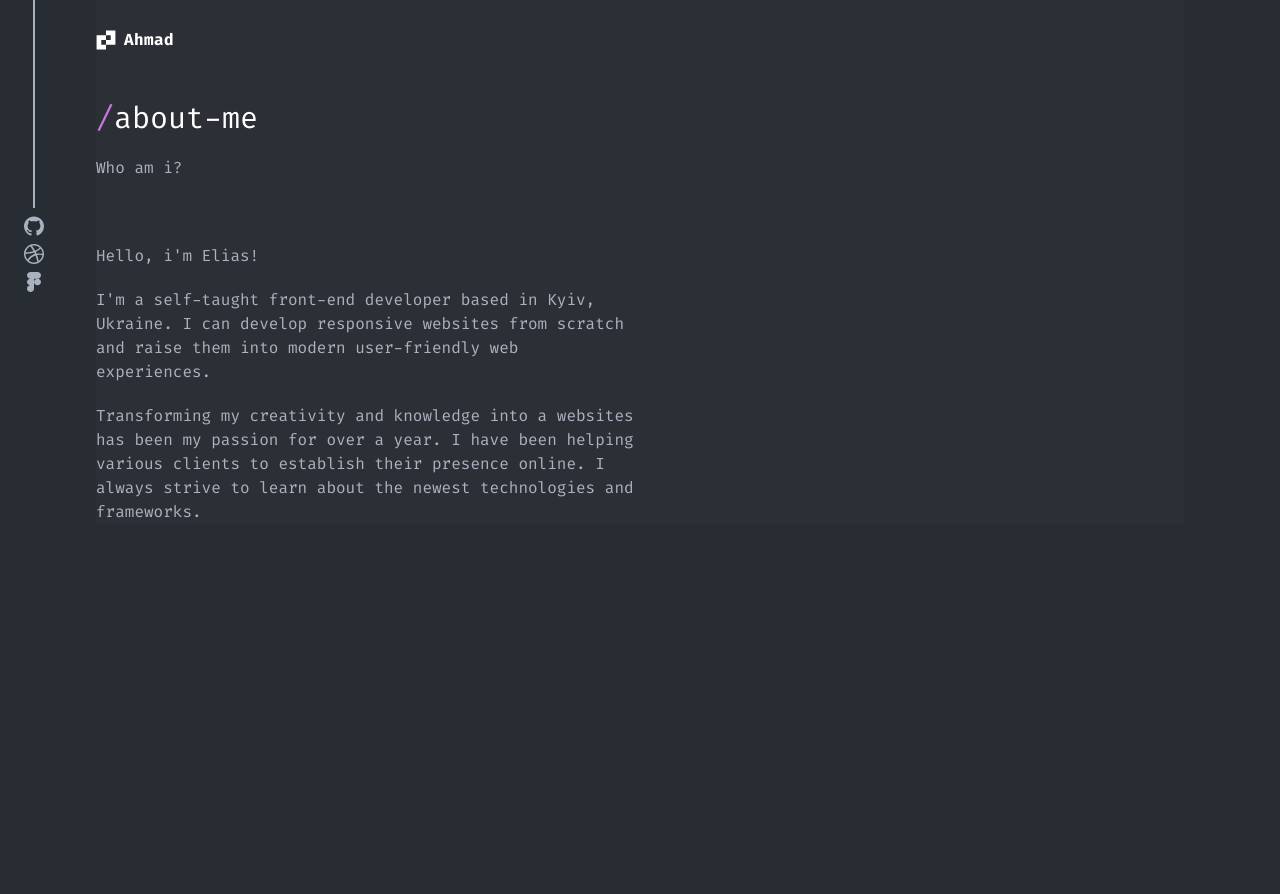
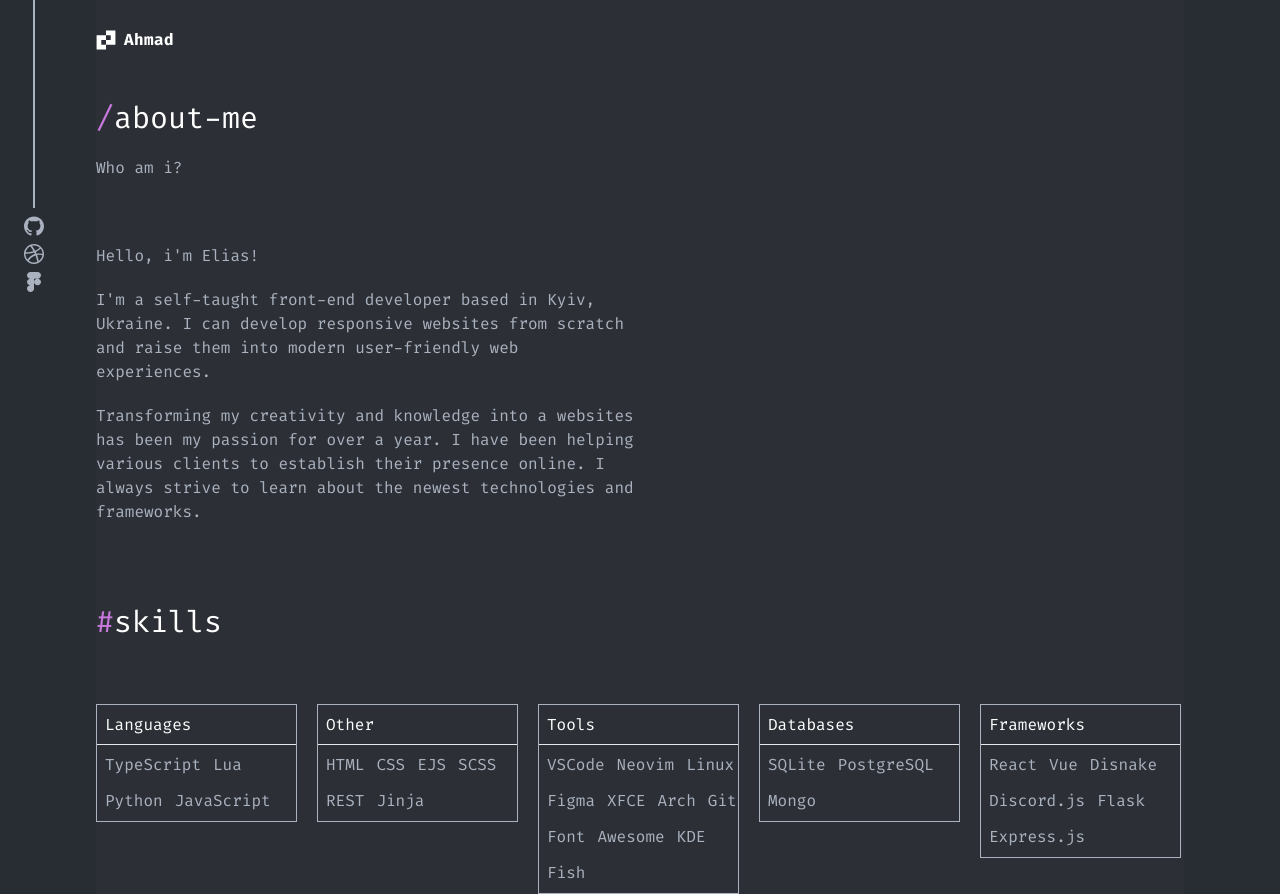
Before and after one commit to ahmadnourldin1/portfolio, a Next.js app: page /about-me in a window 1280 px wide. Before the commit the page ends 800 px from the top, so only its background shows below. Built offline with nearby package versions, Linux system fonts and the light colour scheme.

Commit message:
feat:create the skills section in the about me page.

```diff
--- a/app/about-me/page.tsx
+++ b/app/about-me/page.tsx
@@ -1,3 +1,4 @@
+import SkillItem from '@/components/pages/aboutMe/SkillItem'
 import React from 'react'
 
 const AboutMe = () => {
@@ -13,8 +14,21 @@ const AboutMe = () => {
           <p className="text-grey text-sm md:text-base">I&apos;m a self-taught front-end developer based in Kyiv, Ukraine. I can develop responsive websites from scratch and raise them into modern user-friendly web experiences. </p>
           <p className="text-grey text-sm md:text-base">Transforming my creativity and knowledge into a websites has been my passion for over a year. I have been helping various clients to establish their presence online. I always strive to learn about the newest technologies and frameworks.</p>
         </div>
-        <div className="w-1/2"></div>
+        <div className="w-1/2">
+          {/* Image here */}
+        </div>
       </div>
+      <div className="w-full flex justify-center flex-col gap-5 md:mb-16 mb-9 mt-20">
+        <h1 className="text-3xl"><span className="text-primary">#</span>skills</h1>
+      </div>
+      <div className="w-full flex items-start flex-wrap gap-5">
+        <SkillItem title="Languages" items={['TypeScript', 'Lua', 'Python', 'JavaScript']} />
+        <SkillItem title="Other" items={['HTML', 'CSS', 'EJS', 'SCSS', 'REST', 'Jinja']} />
+        <SkillItem title="Tools" items={['VSCode', 'Neovim', 'Linux', 'Figma', 'XFCE', 'Arch', 'Git', 'Font', "Awesome", "KDE", "Fish"]} />
+        <SkillItem title="Databases" items={['SQLite', 'PostgreSQL', 'Mongo']} />
+        <SkillItem title="Frameworks" items={['React', 'Vue', 'Disnake', 'Discord.js', 'Flask', 'Express.js']} />
+      </div>
+      {/* <div className="h-96"></div> */}
     </div>
   )
 }
--- /dev/null
+++ b/components/pages/aboutMe/SkillItem.tsx
@@ -0,0 +1,21 @@
+import React from 'react'
+
+interface props {
+    title: string
+    items: string[]
+}
+
+const SkillItem: React.FC<props> = ({ title, items }) => {
+    return (
+        <div className="w-[201px] flex justify-center items-center flex-col border-grey border-[1px]">
+            <h1 className="w-full flex items-center border-b-[1px] h-10 pl-2">{title}</h1>
+            <div className="w-full flex flex-wrap gap-3 pl-2 py-2">
+                {items.map((item, index) => (
+                    <span key={index} className="text-grey">{item}</span>
+                ))}
+            </div>
+        </div>
+    )
+}
+
+export default SkillItem
```
